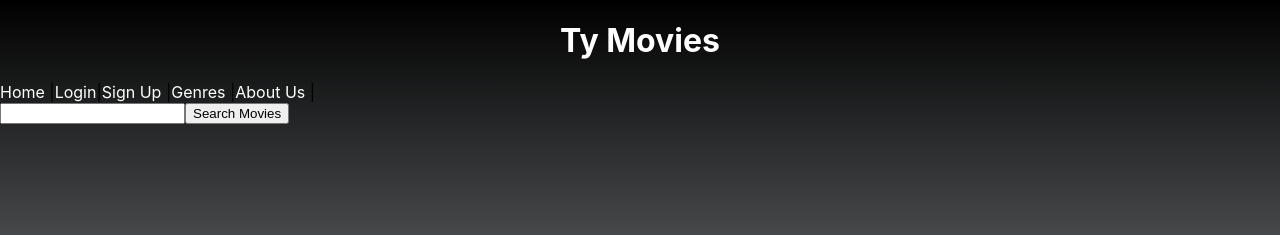
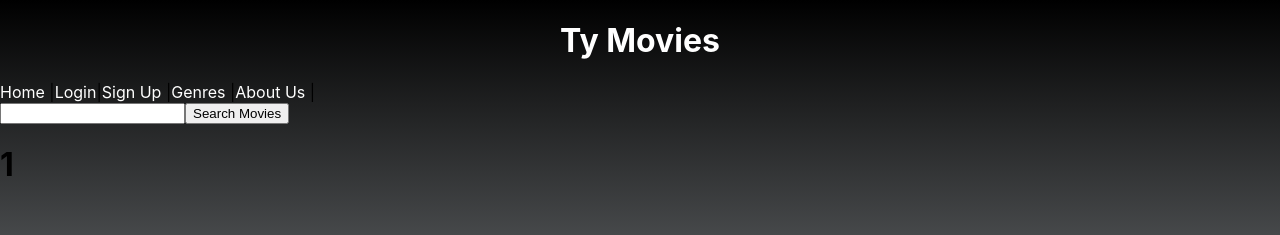
Before and after one commit to yanni00/tymovies-frontend, a React (Create React App) app: page /genres/1/1 in a window 1280 px wide. Shown: the top 235 px of the page. Built offline with nearby package versions, Linux system fonts and the light colour scheme; no server answers.

Commit message:
changes in Genres

```diff
--- a/src/components/GenreShow/GenreShow.js
+++ b/src/components/GenreShow/GenreShow.js
@@ -3,18 +3,29 @@
   import axios from 'axios';
   import styles from './GenreShow.module.css';
 
-  class Genre extends React.Component {
+  class GenreShow extends React.Component {
 
     state = {
-      searchText: ''
+      genre: {},
     };
 
+    componentDidMount() {
+      const URL = `https://api.themoviedb.org/3/discover/movie?api_key=24d863d54c86392e6e1df55b9a328755&with_genres=${this.props.match.params.id}`;
+      axios.get(URL)
+      .then( res => {
+        console.log('response:', res);
+        this.setState({ movies: res})
+      })
+      .catch( err => {
+        console.warn( err );
+      });
+    }
 
 
     render(){
       return(
         <div>
-          Genre
+          <h1>{this.props.match.params.name}</h1>
         </div>
       );
     }
@@ -24,4 +35,4 @@
 
 
 
-  export default Genre;
+  export default GenreShow;
--- a/src/components/Genres/Genres.js
+++ b/src/components/Genres/Genres.js
@@ -1,6 +1,7 @@
 
   import React from 'react';
   import axios from 'axios';
+  import { Link } from 'react-router-dom';
   import styles from './Genres.module.css';
 
 
@@ -31,10 +32,14 @@
             ?
             <ul>
               {
+
                 this.state.genres.map( genre => (
-                  <li key={genre.id}>
+                <li>
+                  <Link to={`/genres/${genre.id}/${genre.name}`} key={genre.id}>
                   {genre.name}
-                  </li>
+
+                  </Link>
+                </li>
                 ))
               }
             </ul>
--- a/src/components/Home/Home.js
+++ b/src/components/Home/Home.js
@@ -75,7 +75,7 @@
 
             <Route exact path="/registration" component={ Registration } />
             <Route exact path="/genres" component={ Genres } />
-            <Route exact path="/genres/:id" component={ GenreShow } />
+            <Route exact path="/genres/:id/:name" component={ GenreShow } />
             <Route exact path="/about" component={ About } />
 
             <Route exact path="/" component={ TrendingMovies }/>
```
